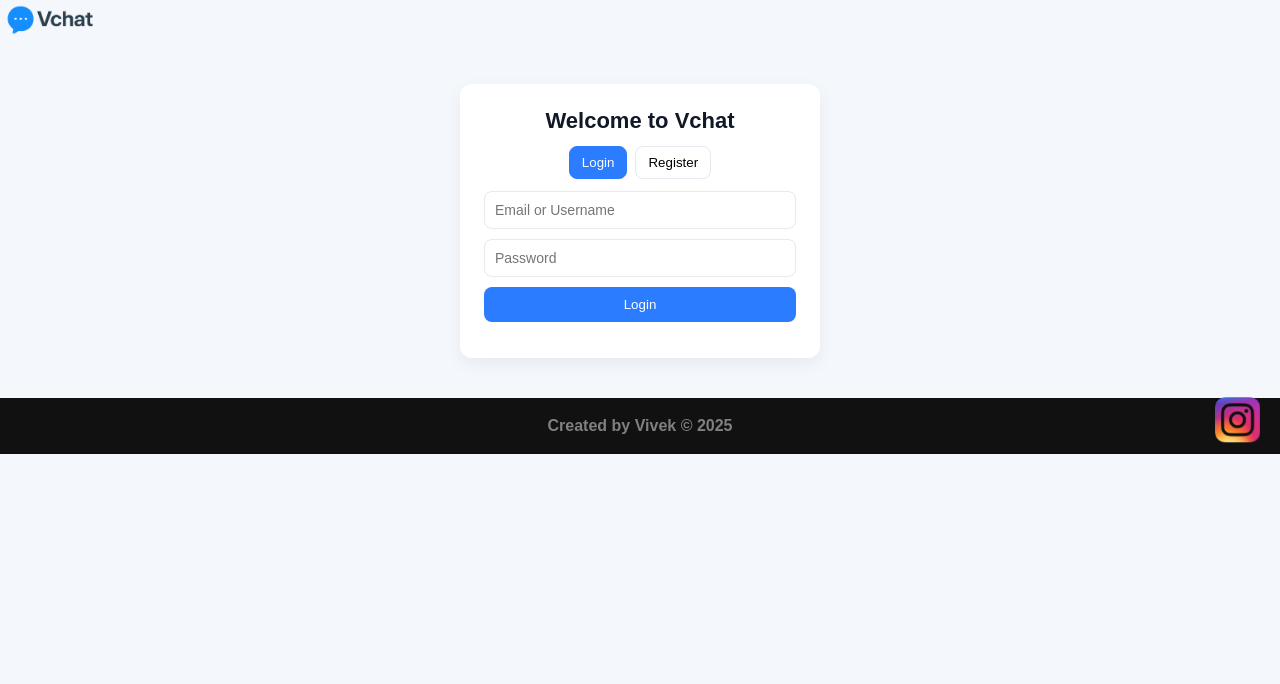
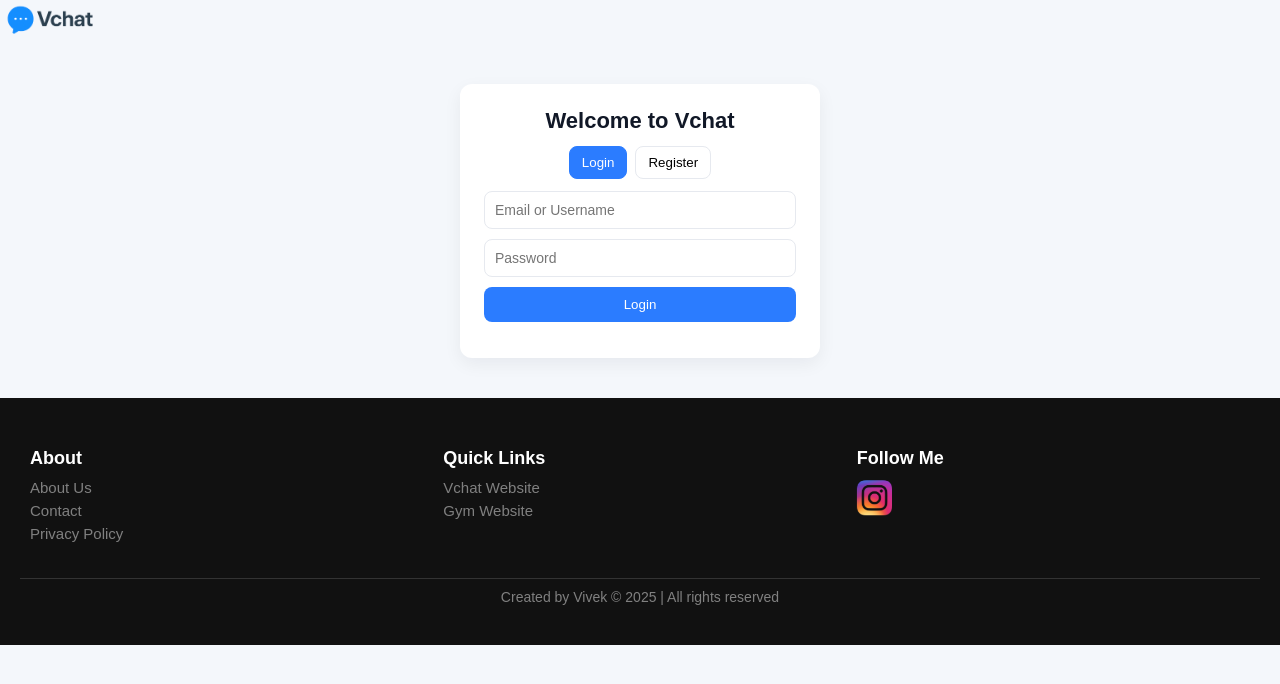
Before and after one commit to vivekkumar20041806/vchat, a website: page index.html in a window 1280 px wide. Drawn offline with Linux system fonts and the light colour scheme; no server answers.

Commit message:
Add files via upload

```diff
--- a/pages/footer.html
+++ b/pages/footer.html
@@ -1,6 +1,5 @@
 <footer>
   <style>
-    /* Reset default margin/padding */
     * {
       margin: 0;
       padding: 0;
@@ -10,36 +9,53 @@
 
     body {
       margin: 0;
-      padding: 0; /* Extra white line remove */
+      padding: 0;
     }
 
     footer {
       background-color: #111;
-      padding: 20px;
-      position: relative; /* For absolute icon */
       color: gray;
-      font-family: Arial, sans-serif;
-      font-weight: 700;
-      font-size: 16px;
-      text-align: center; /* Footer text center */
-      line-height: 1; /* Reduce extra spacing */
+      padding: 40px 20px;
+      display: flex;
+      flex-wrap: wrap;
+      justify-content: space-between;
+      align-items: flex-start;
     }
 
-    footer p {
-      margin: 0; /* Exact center text */
+    .footer-column {
+      flex: 1;
+      min-width: 200px;
+      margin: 10px;
+    }
+
+    .footer-column h3 {
+      color: #fff;
+      font-size: 18px;
+      margin-bottom: 10px;
+    }
+
+    .footer-column a {
+      display: block;
+      color: gray;
+      text-decoration: none;
+      margin: 6px 0;
+      font-size: 15px;
+      transition: color 0.3s;
+    }
+
+    .footer-column a:hover {
+      color: #fff;
     }
 
     /* Social Icon container */
     .social-section {
-      position: absolute; /* Footer relative parent ke liye */
-      right: 20px;        /* Right corner */
-      top: 50%;           /* Vertical center */
-      transform: translateY(-50%);
-      z-index: 9999;
+      display: flex;
+      gap: 10px;
+      margin-top: 10px;
     }
 
     .social-section img {
-      height: 45px;
+      height: 35px;
       animation: floatInsta 3s ease-in-out infinite;
       transition: transform 0.3s ease;
     }
@@ -53,16 +69,43 @@
       40% { transform: translateY(-8px); }
     }
 
-
+    .footer-bottom {
+      text-align: center;
+      width: 100%;
+      margin-top: 20px;
+      border-top: 1px solid #333;
+      padding-top: 10px;
+      color: gray;
+      font-size: 14px;
+    }
   </style>
 
-  <!-- Social Media Icon -->
-  <div class="social-section">
-    <a href="https://www.instagram.com/vivek.kr1806" target="_blank">
-      <img src="https://vivekkumar20041806.github.io/vchat/frontend/assets/images/Insta.png" alt="Instagram">
-    </a>
+  <!-- Footer Columns -->
+  <div class="footer-column">
+    <h3>About</h3>
+    <a href="#">About Us</a>
+    <a href="#">Contact</a>
+    <a href="#">Privacy Policy</a>
   </div>
 
-  <!-- Footer Text -->
-  <p>Created by Vivek &copy; 2025</p>
+  <div class="footer-column">
+    <h3>Quick Links</h3>
+    <a href="https://vivekkumar20041806.github.io/vchat" target="_blank">Vchat Website</a>
+    <a href="https://vivekkumar20041806.github.io/gym/index.html" target="_blank">Gym Website</a>
+    <!-- 👇 बाकी लिंक तुम यहाँ जोड़ सकते हो -->
+  </div>
+
+  <div class="footer-column">
+    <h3>Follow Me</h3>
+    <div class="social-section">
+      <a href="https://www.instagram.com/vivek.kr1806" target="_blank">
+        <img src="https://vivekkumar20041806.github.io/vchat/frontend/assets/images/Insta.png" alt="Instagram">
+      </a>
+    </div>
+  </div>
+
+  <!-- Footer Bottom -->
+  <div class="footer-bottom">
+    <p>Created by Vivek &copy; 2025 | All rights reserved</p>
+  </div>
 </footer>
```
